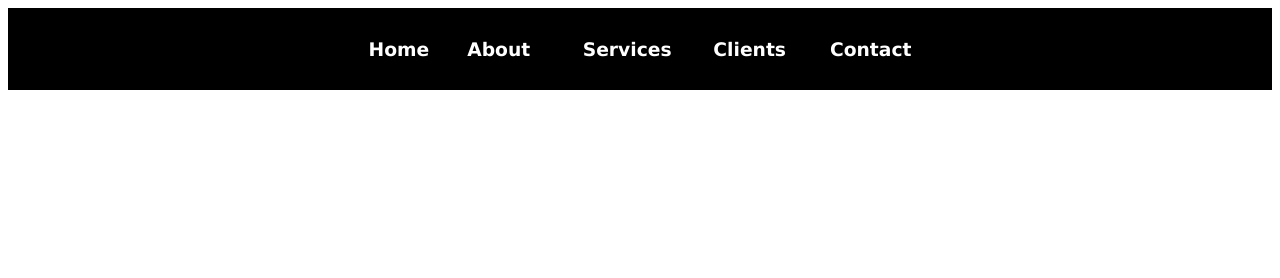
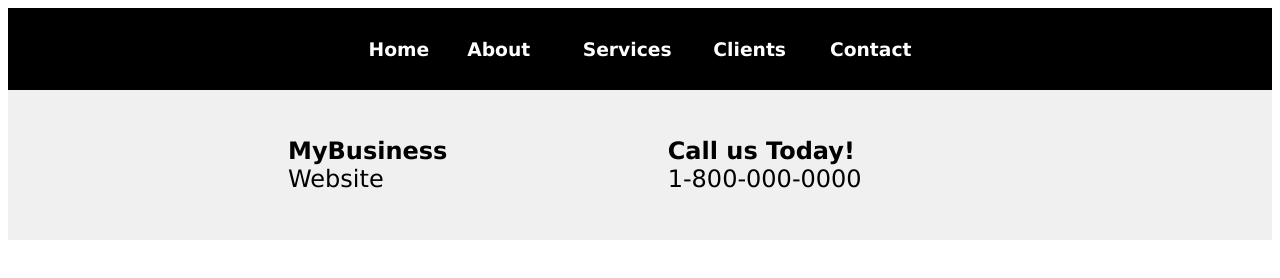
Before and after one commit to itsmanushree/HTML-project-1, a plain HTML site: page index.html in a window 1280 px wide. Drawn offline with Linux system fonts and the light colour scheme.

Commit message:
Contact Us bar

```diff
--- a/index.html
+++ b/index.html
@@ -28,5 +28,24 @@
             </td>
         </tr>
     </table>
+    <table width="100%" height="150" border="0" cellspacing="5" cellpadding="5" bgcolor="#F0F0F0">
+
+        <tr>
+
+            <td align="center">
+
+                <table width="708" border="0" cellspacing="1" cellpadding="1">
+
+                    <tr>
+
+                        <td width="338" align="left"><font face= "Verdana, Geneva, sans-serif" color="black" size="5"><strong>MyBusiness</strong><br />Website</font></td>
+
+                        <td width="291" align="left"><font face= "Verdana, Geneva, sans-serif" color="black" size="5"><strong>Call us Today!</strong><br />1-800-000-0000</font></td>
+
+                    </tr>
+                </table>
+            </td>
+        </tr>
+    </table>
 </body>
 </html>
```
